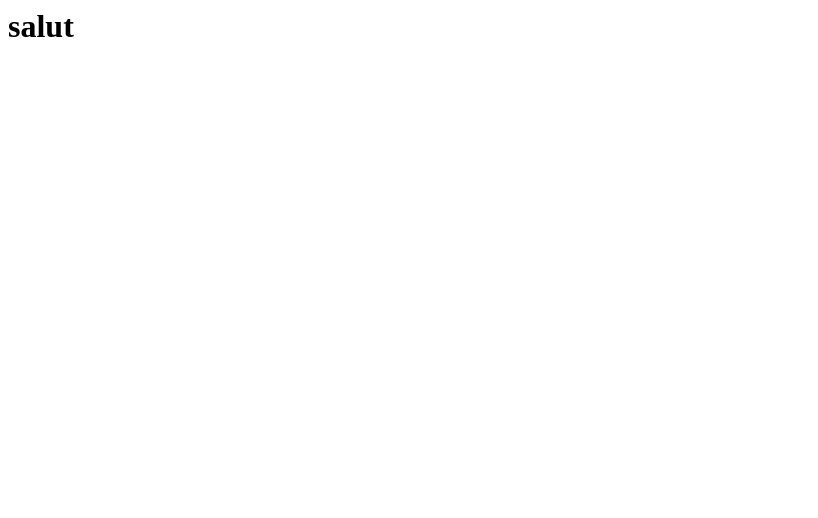
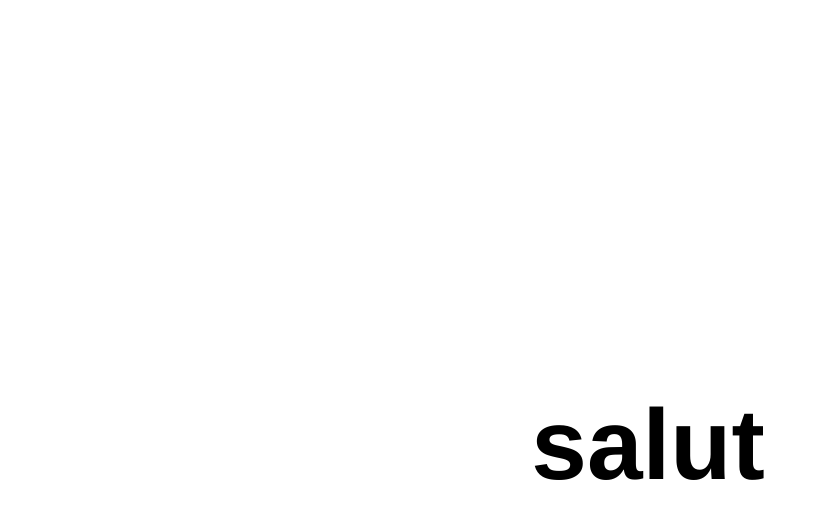
Before and after one commit to stann84/test2, a plain HTML site: page index.html in a window 1280 px wide. Shown: the whole page, without its empty margins (0-818 px from the left). Drawn offline with Linux system fonts and the light colour scheme.

Commit message:
modif titre

```diff
--- a/index.html
+++ b/index.html
@@ -4,6 +4,16 @@
 	<title></title>
 	<meta charset="utf-8">
 </head>
+<style type="text/css">
+	h1 {
+		position: absolute;
+		top:40%;
+		width: 100%;
+		text-align:center;
+		font-family: helvetica;
+		font-size: 100;
+	}
+</style>
 <body>
 <h1>salut</h1>
 </body>
```
